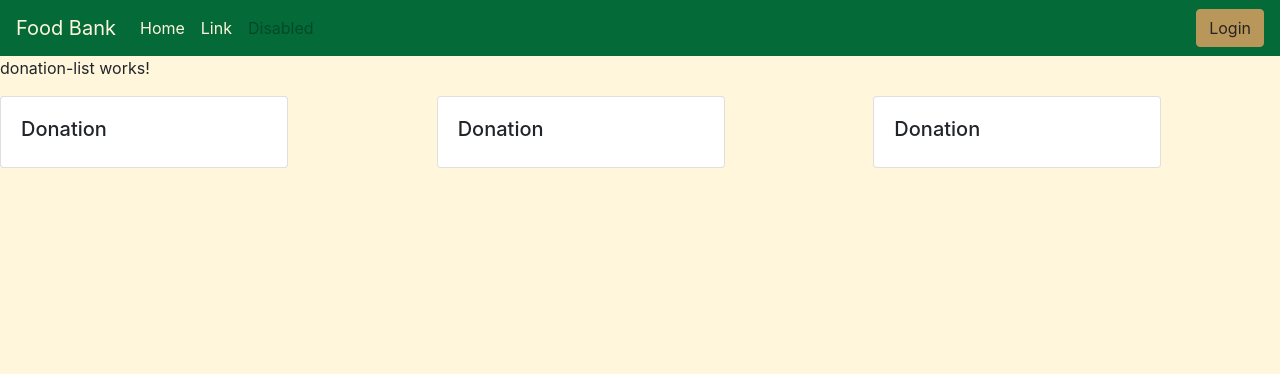
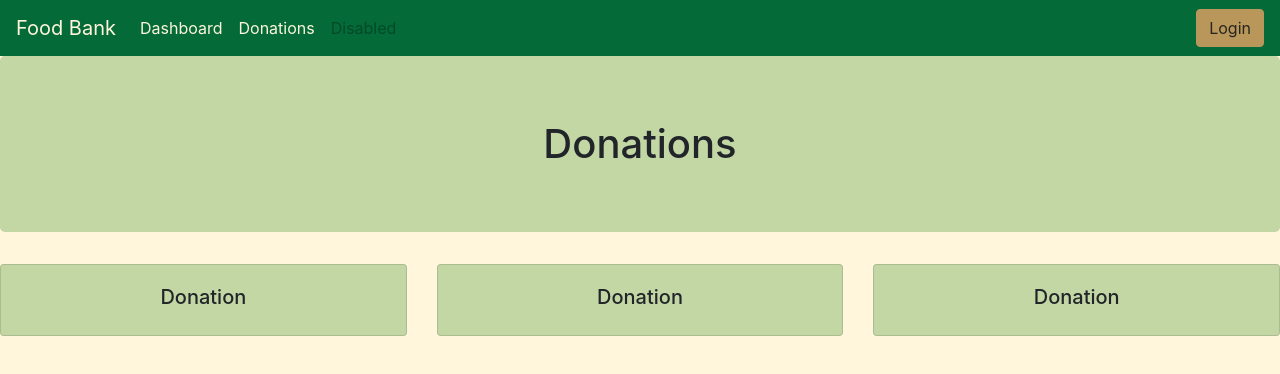
Before and after one commit to spamntaters/foodBankAngular, an Angular app: page /donations in a window 1280 px wide. Shown: the top 374 px of the page. Built offline with nearby package versions, Linux system fonts and the light colour scheme; data requests are answered from the project's data file.

Commit message:
styling donation-list

```diff
--- a/src/app/app.component.html
+++ b/src/app/app.component.html
@@ -7,10 +7,10 @@
   <div class="collapse navbar-collapse" id="navbarToggler">
     <ul class="navbar-nav mr-auto mt-2 mt-lg-0">
       <li class="nav-item active">
-        <a class="nav-link" href="#">Home <span class="sr-only">(current)</span></a>
+        <a class="nav-link">Dashboard<span class="sr-only">(current)</span></a>
       </li>
       <li class="nav-item">
-        <a class="nav-link" href="#">Link</a>
+        <a class="nav-link" href="/donations">Donations</a>
       </li>
       <li class="nav-item">
         <a class="nav-link disabled" href="#" tabindex="-1" aria-disabled="true">Disabled</a>
--- a/src/app/donation-list/donation-list.component.html
+++ b/src/app/donation-list/donation-list.component.html
@@ -1,16 +1,14 @@
-<p>donation-list works!</p>
-<div class="row">
-    <div class="col" *ngFor="let donation of donations">
-            <div class="card" style="width: 18rem;">
+<h1 class="jumbotron text-center bg-secondary">Donations</h1>
+<div class="card-deck">
+    <div class="card text-center bg-secondary" *ngFor="let donation of donations">
         <div class="card-body">
             <h5 class="card-title">Donation {{donation.donationId}}</h5>
             <h6 class="card-subtitle">{{ donation.dateReceived }}</h6>
             <ul class="list-group">
-                        <li class="list-group-item" *ngFor="let item of donation.itemsDonated">
+                <li class="list-group-item bg-warning" *ngFor="let item of donation.itemsDonated">
                     {{ item.name }}
                 </li>
             </ul>
         </div>
     </div>
 </div>
-</div>
--- a/src/app/donations.service.ts
+++ b/src/app/donations.service.ts
@@ -13,6 +13,10 @@ export class DonationsService {
 
 
   getAllDonations() {
-    return this.http.get(this.apiURL + '/donations');
+    return this.http.get(`${this.apiURL}/donations`);
+  }
+
+  getDonation(id: Number){
+    return this.http.get(`${this.apiURL}/donation/${id}`);
   }
 }
```
Lines whose indentation alone changed are shown as unchanged.
